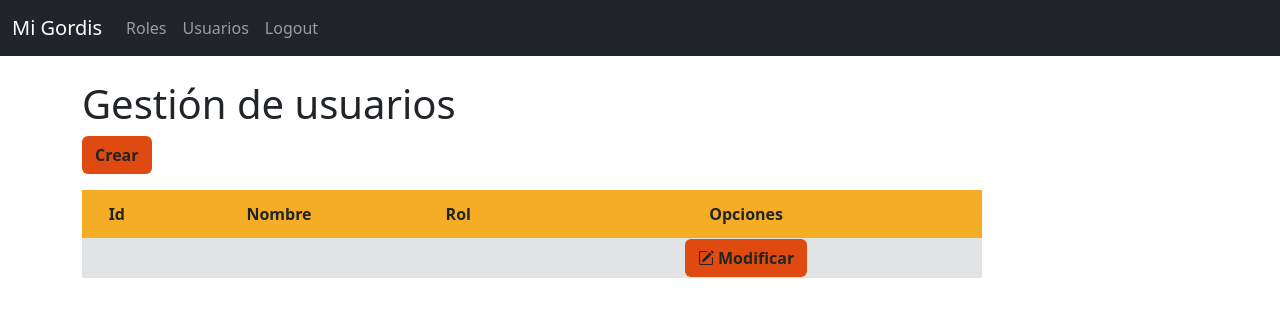
After one commit to KiaraLuz/proyecto-ing.software, a Django app: page /usuarios/ in a window 1280 px wide. The commit adds this page. Shown: the top 317 px of the page. Run offline with Django 5.2, Linux system fonts and the light colour scheme; a user stored in the database is signed in.

Commit message:
diseño_usuario

```diff
--- a/app/templates/layouts/base.html
+++ b/app/templates/layouts/base.html
@@ -21,7 +21,7 @@
                             <a class="nav-link" href="{% url 'roles' %}">Roles</a>
                         </li>
                         <li class="nav-item">
-                            <a class="nav-link" href="#">Usuarios</a>
+                            <a class="nav-link" href="{% url 'usuarios' %}">Usuarios</a>
                         </li>
                         <li class="nav-item">
                             <a class="nav-link" href="{% url 'logout' %}">Logout</a>
--- /dev/null
+++ b/app/templates/usuario/usuario.html
@@ -0,0 +1,27 @@
+{% extends 'layouts/base.html' %}
+
+{% block content %}
+<h1>Gestión de usuarios</h1>
+<a class="btn btn-color fw-bold mb-3" href="{% url 'usuario_crear' %}" role="button">Crear</a>
+<table class="tb">
+  <thead class="encabezado-tabla fw-bold">
+    <tr>
+      <td scope="col">Id</td>
+      <td scope="col">Nombre</td>
+      <td scope="col">Rol</td>
+      <th colspan="2">Opciones</th>
+    </tr>
+  </thead>
+  <tbody class="bg-secondary-subtle">
+    <tr>
+        <td></td>
+        <td></td>
+        <td></td>
+        <td><a class="btn btn-color btn-m fw-bold" href="#" role="button">
+          <i class="bi bi-pencil-square"></i>
+          Modificar
+        </a></td>
+    </tr>
+  </tbody>
+</table>
+{% endblock %}
--- a/software/urls.py
+++ b/software/urls.py
@@ -27,4 +27,6 @@ urlpatterns = [
     path('roles/modificar/<int:rol_id>', views.rol_modificar, name='modificar'),
     path('logout/', views.signout, name="logout"),
     path('signin/', views.signin, name="signin"),
+    path('usuarios/', views.usuarios, name="usuarios"),
+    path('usuarios/crear/', views.usuario_crear, name='usuario_crear'),
 ]
```
Also changed, not shown: app/templates/usuario/usuario_crear.html (added, +17 -0 lines), db.sqlite3.
